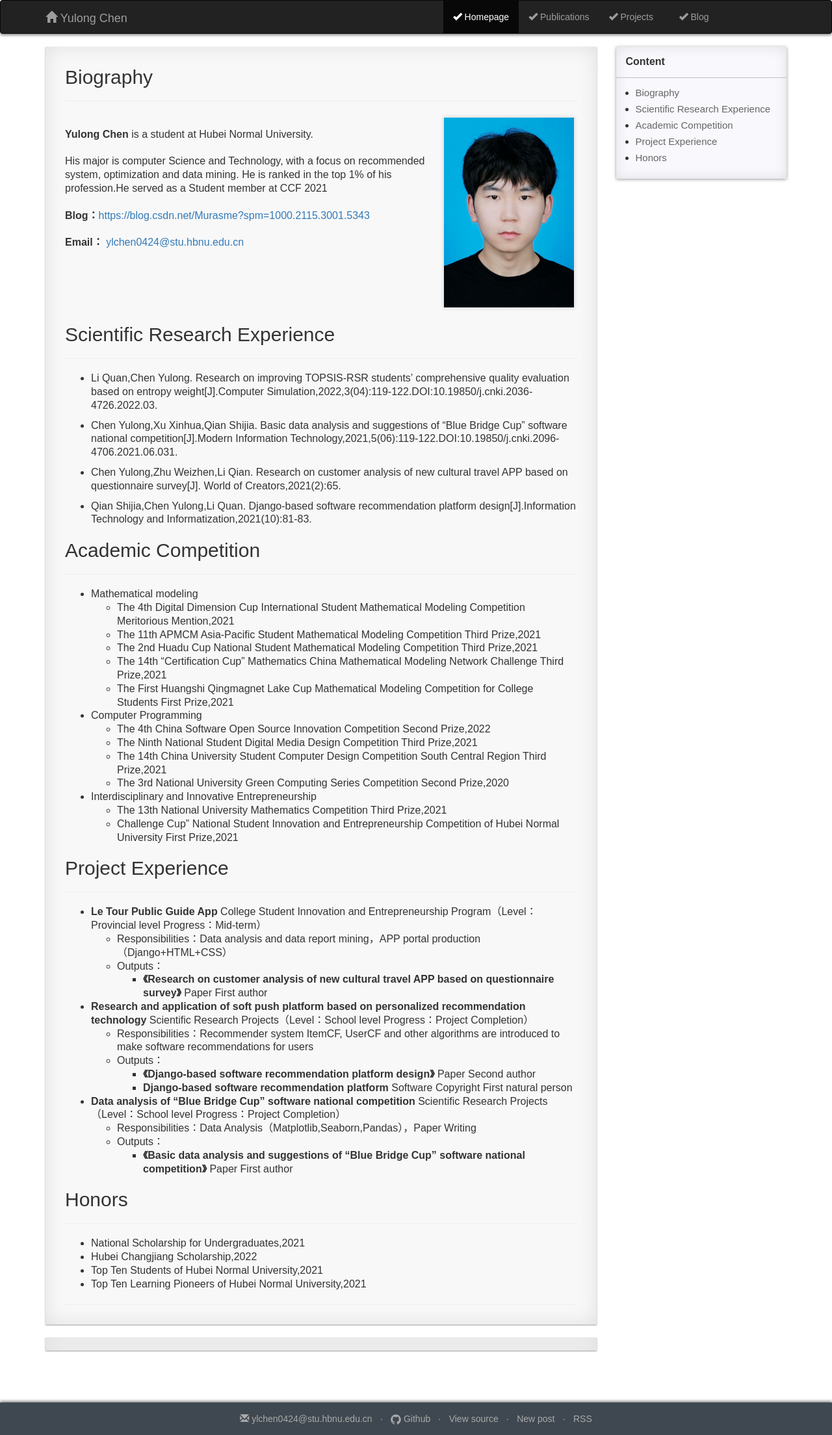
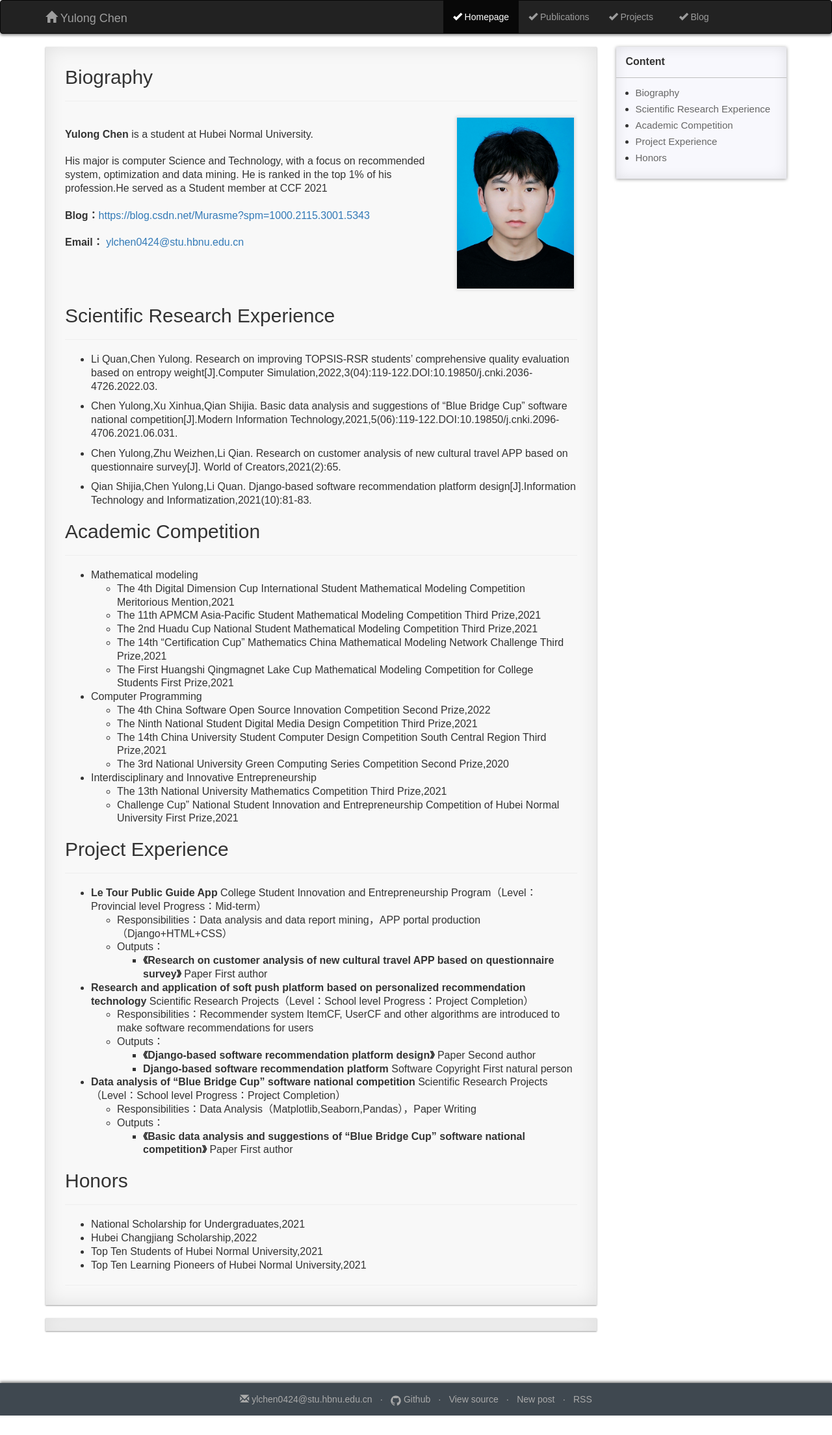
Before and after one commit to yulongC/yulongC.github.io, a Jekyll site: the page built from pages/1_homepage.md, in a window 1280 px wide. Shown: the whole page at 65% size. Built offline with Jekyll 4.4.1, drawn with Linux system fonts in a browser that asks for light colours; comment, search, counter and statistics services are not loaded; after the commit the page ends 2178 px from its top, so only the background shows below that.

Commit message:
Update 1_homepage.md

```diff
--- a/pages/1_homepage.md
+++ b/pages/1_homepage.md
@@ -14,7 +14,7 @@
 ---
 
 <div style="float: left; clear: both;" align="left">
-<img src="/images/QQ图片20220522183228.jpg" width="200" alt="news_20191112_2" align=right hspace="5" vspace="5"/>
+<img src="/images/QQ图片20220522183228.jpg" width="180" alt="news_20191112_2" align=right hspace="5" vspace="5"/>
 <br> <b>Yulong Chen</b> is a student at Hubei Normal University.<br><br>His major is computer Science and Technology, with a focus on recommended system, optimization and data mining. He is ranked in the top 1% of his profession.He served as a Student member at CCF 2021 <br><br> <b>Blog：</b><a href="https://blog.csdn.net/Murasme?spm=1000.2115.3001.5343">https://blog.csdn.net/Murasme?spm=1000.2115.3001.5343</a>   <br><br> <b>Email：</b>  <a href="ylchen0424@stu.hbnu.edu.cn">ylchen0424@stu.hbnu.edu.cn</a>  <br>
 </div>
 <br clear="left" />
```
